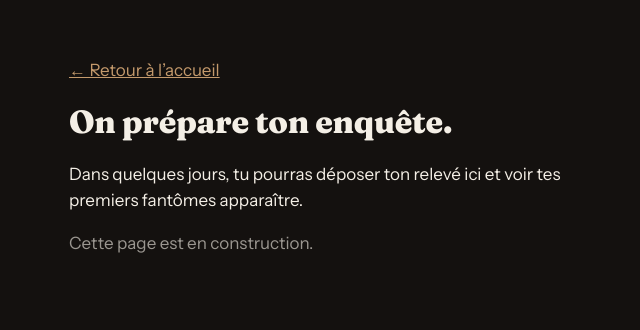
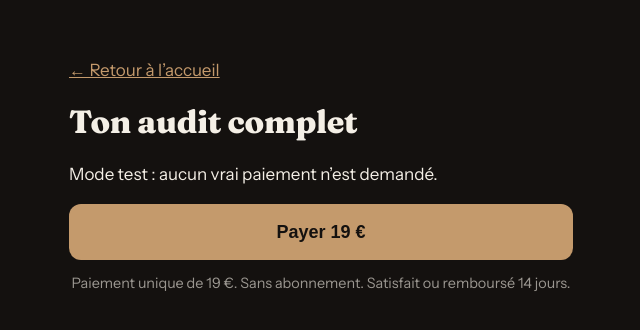
Before and after one commit to madameanash111-cell/fantomes, a Next.js app: page /commencer in a window 1280 px wide. Shown: the top 330 px of the page, without its empty margins (319-959 px from the left). Built offline with nearby package versions, Linux system fonts and the light colour scheme.

Commit message:
page.tsx

```diff
--- a/app/commencer/page.tsx
+++ b/app/commencer/page.tsx
@@ -1,4 +1,5 @@
 import Link from "next/link";
+import BoutonPayer from "./BoutonPayer";
 
 export const metadata = { title: "Commencer — Fantômes" };
 
@@ -6,9 +7,10 @@ export default function Commencer() {
   return (
     <main className="wrap" style={{ padding: "2.5rem 1.25rem 3rem" }}>
       <p><Link href="/" style={{ color: "var(--caramel)" }}>← Retour à l’accueil</Link></p>
-      <h1 className="titre" style={{ fontSize: "2rem" }}>On prépare ton enquête.</h1>
-      <p>Dans quelques jours, tu pourras déposer ton relevé ici et voir tes premiers fantômes apparaître.</p>
-      <p style={{ opacity: 0.6 }}>Cette page est en construction.</p>
+      <h1 className="titre" style={{ fontSize: "2rem" }}>Ton audit complet</h1>
+      <p>Mode test : aucun vrai paiement n’est demandé.</p>
+      <BoutonPayer />
+      <p className="note">Paiement unique de 19 €. Sans abonnement. Satisfait ou remboursé 14 jours.</p>
     </main>
   );
 }
```
